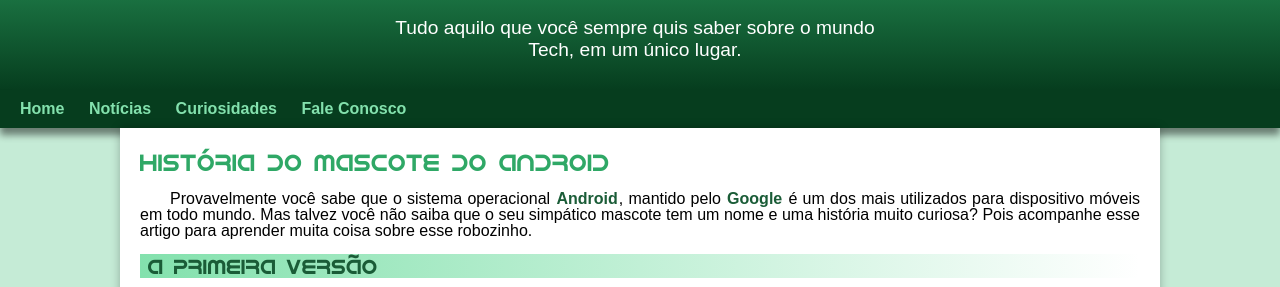
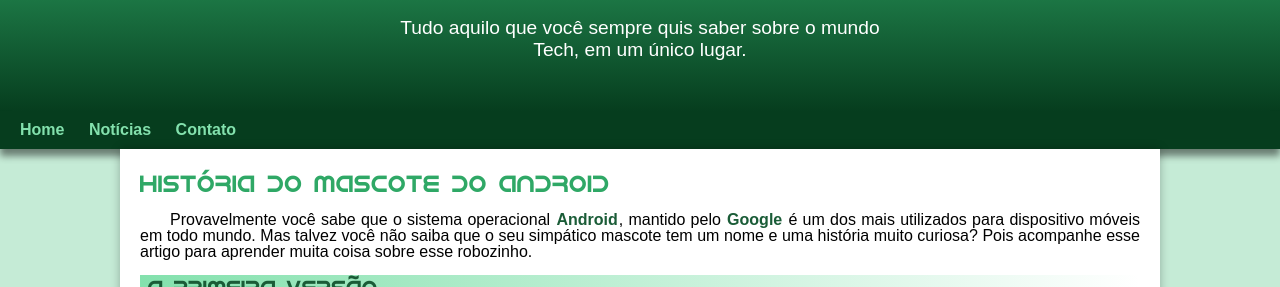
Before and after one commit to barbara-nascimento/projeto-android, a plain HTML site: page index.html in a window 1280 px wide. Shown: the part 100-387 px from the top of the page. Drawn offline with Linux system fonts and the light colour scheme; a web font is replaced by a local one.

Commit message:
Problema de padding corrigido.

```diff
--- a/index.html
+++ b/index.html
@@ -21,8 +21,7 @@
     <nav>
             <a href="#" target="_blank">Home</a>
             <a href="#" target="_blank">Notícias</a>
-            <a href="#" target="_blank">Curiosidades</a>
-            <a href="#" target="_blank">Fale Conosco</a>
+            <a href="#" target="_blank">Contato</a>
     </nav>
 
     <main>
--- a/style.css
+++ b/style.css
@@ -67,10 +67,10 @@ header > p {
     font-family: var(--fonte-padrao);
     font-size: 1.2em;
     max-width: 500px;
-    padding-right: 10px;
+    padding-left: 10px;
     padding-right: 10px;
     margin: auto;
-    margin-bottom: 30px;
+    padding-bottom: 50px;
     text-shadow: 2px 2px 0px r
 }
 
```
